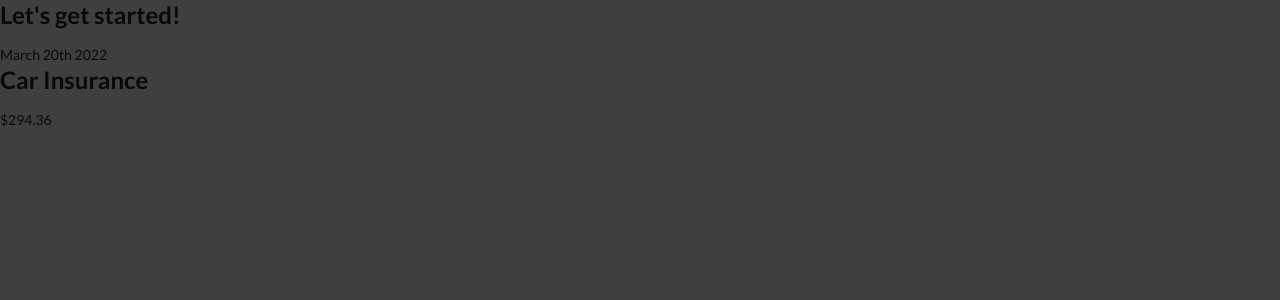
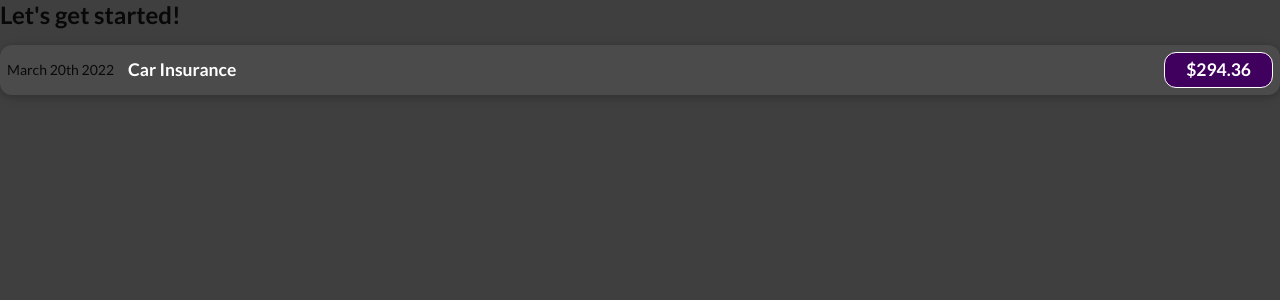
Before and after one commit to flash-of-genius/maximProject1, a JavaScript app: page / in a window 1280 px wide. Shown: the top 300 px of the page. Built offline with nearby package versions, Linux system fonts and the light colour scheme.

Commit message:
011 Adding Basic CSS Styling

```diff
--- /dev/null
+++ b/src/components/ExpenseItem.css
@@ -0,0 +1,56 @@
+.expense-item {
+  display: flex;
+  justify-content: space-between;
+  align-items: center;
+  box-shadow: 0 2px 8px rgba(0, 0, 0, 0.25);
+  padding: 0.5rem;
+  margin: 1rem 0;
+  border-radius: 12px;
+  background-color: #4b4b4b;
+}
+
+.expense-item__description {
+  display: flex;
+  flex-direction: column;
+  gap: 1rem;
+  align-items: flex-end;
+  flex-flow: column-reverse;
+  justify-content: flex-start;
+  flex: 1;
+}
+
+.expense-item h2 {
+  color: #3a3a3a;
+  font-size: 1rem;
+  flex: 1;
+  margin: 0 1rem;
+  color: white;
+}
+
+.expense-item__price {
+  font-size: 1rem;
+  font-weight: bold;
+  color: white;
+  background-color: #40005d;
+  border: 1px solid white;
+  padding: 0.5rem;
+  border-radius: 12px;
+}
+
+@media (min-width: 580px) {
+  .expense-item__description {
+    flex-direction: row;
+    align-items: center;
+    justify-content: flex-start;
+    flex: 1;
+  }
+
+  .expense-item__description h2 {
+    font-size: 1.25rem;
+  }
+
+  .expense-item__price {
+    font-size: 1.25rem;
+    padding: 0.5rem 1.5rem;
+  }
+}
--- a/src/components/ExpenseItem.js
+++ b/src/components/ExpenseItem.js
@@ -1,10 +1,11 @@
+import "./ExpenseItem.css";
 function ExpenseItem() {
   return (
-    <div>
+    <div className="expense-item">
       <div>March 20th 2022</div>
-      <div>
+      <div className="expense-item__description">
         <h2>Car Insurance</h2>
-        <div>$294.36</div>
+        <div className="expense-item__price">$294.36</div>
       </div>
     </div>
   );
```
